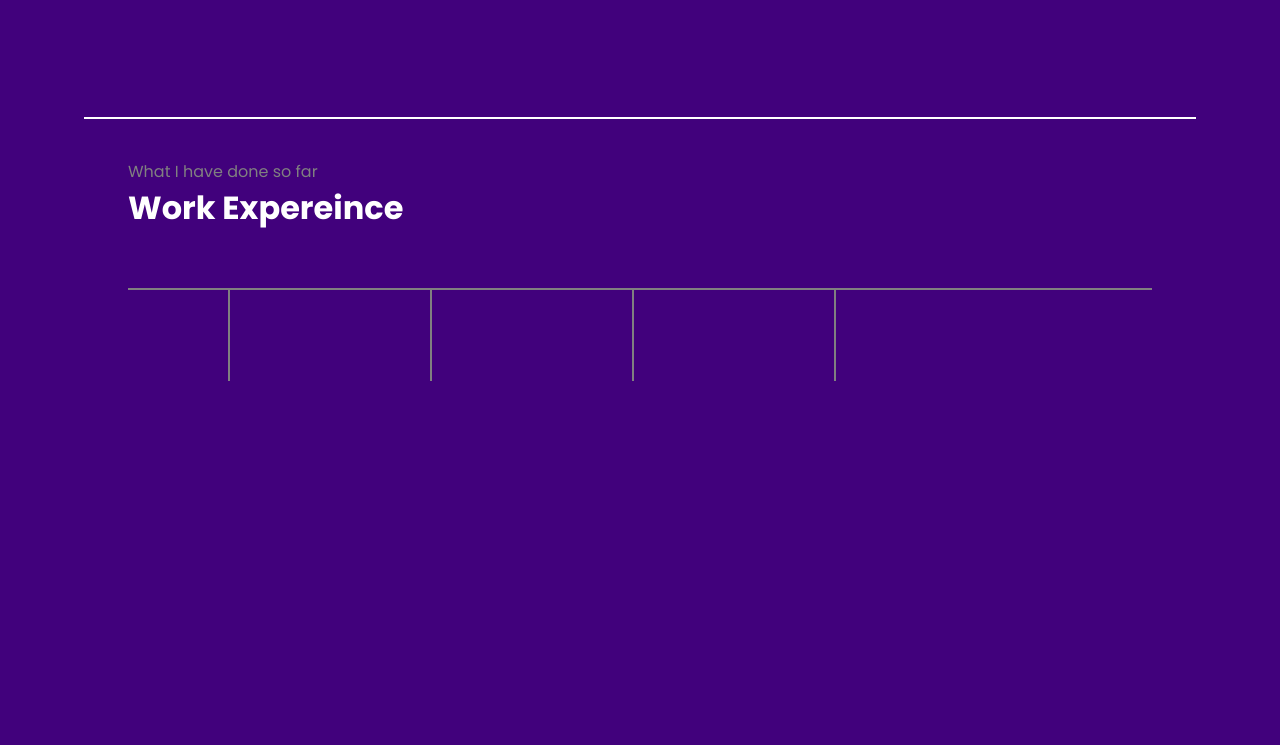
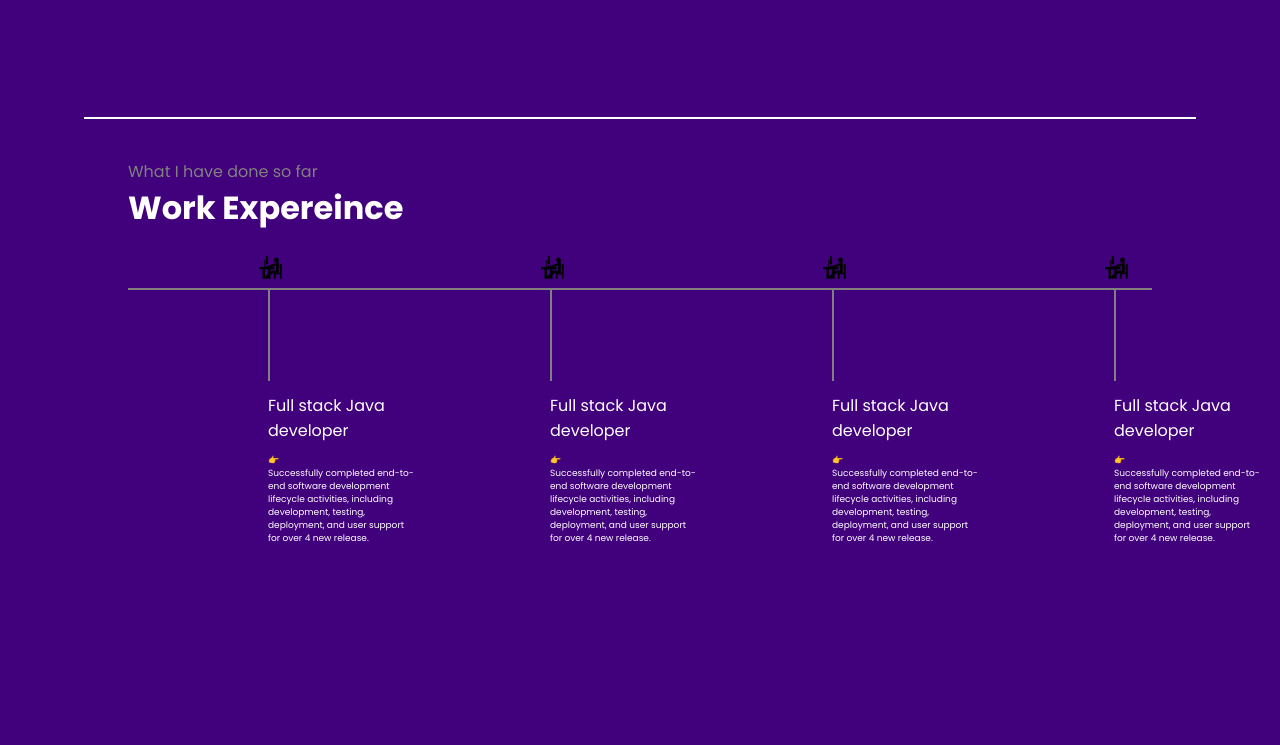
Before and after one commit to pranjulk7/Portfolio, a plain HTML site: page index.html in a window 1280 px wide. Shown: the part 623-1368 px from the top of the page. Drawn offline with nearby package versions, Linux system fonts and the light colour scheme.

Commit message:
Second Screen changes `

```diff
--- a/index.html
+++ b/index.html
@@ -108,6 +108,12 @@
             color:grey
         }
 
+        .image-top{
+            width:23px;
+            position: relative;
+            top: -32px;
+            left: -9px;
+        }
         .secondSection .box{
             background: grey;
             width: 80vw;
@@ -120,9 +126,25 @@
             height: 93px;
             width: 2px;
             background: grey;
-            margin:0 100px;
+            margin:0 140px;
         }
 
+        .verticle-title{
+            position: relative;
+            top: 75px;
+            width:150px;
+        }
+
+        .verticle-desc{
+            position:relative;
+            top: 86px;
+            width: 150px;
+            font-size: 9px;
+        }
+        .verticle-desc li{
+            list-style-type: '👉';
+
+        }
     </style>
 </head>
 
@@ -164,12 +186,45 @@
 
             <div class="box">
                 <div class="verticle">
-                    <img src="" alt="">
+                    <img class="image-top" src="developer.png" alt="">
+                    <div class = "verticle-title">Full stack Java developer</div>
+                    <div class="verticle-desc">
+                        <li>
+                            <ul>Successfully completed end-to-end software development lifecycle activities, including development, testing, deployment, and user support for over 4 new release.
+                            </ul>
+                        </li>
+                    </div>
                 </div>
-                <div class="verticle"></div>
-                <div class="verticle"></div>
-                <div class="verticle"></div>
-
+                <div class="verticle">
+                    <img class="image-top" src="developer.png" alt="">
+                    <div class = "verticle-title">Full stack Java developer</div>
+                    <div class="verticle-desc">
+                        <li>
+                            <ul>Successfully completed end-to-end software development lifecycle activities, including development, testing, deployment, and user support for over 4 new release.
+                            </ul>
+                        </li>
+                    </div>
+                </div>
+                <div class="verticle">
+                    <img class="image-top" src="developer.png" alt="">
+                    <div class = "verticle-title">Full stack Java developer</div>
+                    <div class="verticle-desc">
+                        <li>
+                            <ul>Successfully completed end-to-end software development lifecycle activities, including development, testing, deployment, and user support for over 4 new release.
+                            </ul>
+                        </li>
+                    </div>
+                </div>
+                <div class="verticle">
+                    <img class="image-top" src="developer.png" alt="">
+                    <div class = "verticle-title">Full stack Java developer</div>
+                    <div class="verticle-desc">
+                        <li>
+                            <ul>Successfully completed end-to-end software development lifecycle activities, including development, testing, deployment, and user support for over 4 new release.
+                            </ul>
+                        </li>
+                    </div>
+                </div>
             </div>
         </section>
 
@@ -179,7 +234,7 @@
     <script>
         var typed = new Typed('#element', {
             strings: ['Web Developer',],
-            typeSpeed: 50,
+            typeSpeed: 100,
         });
     </script>
 </body>
```
